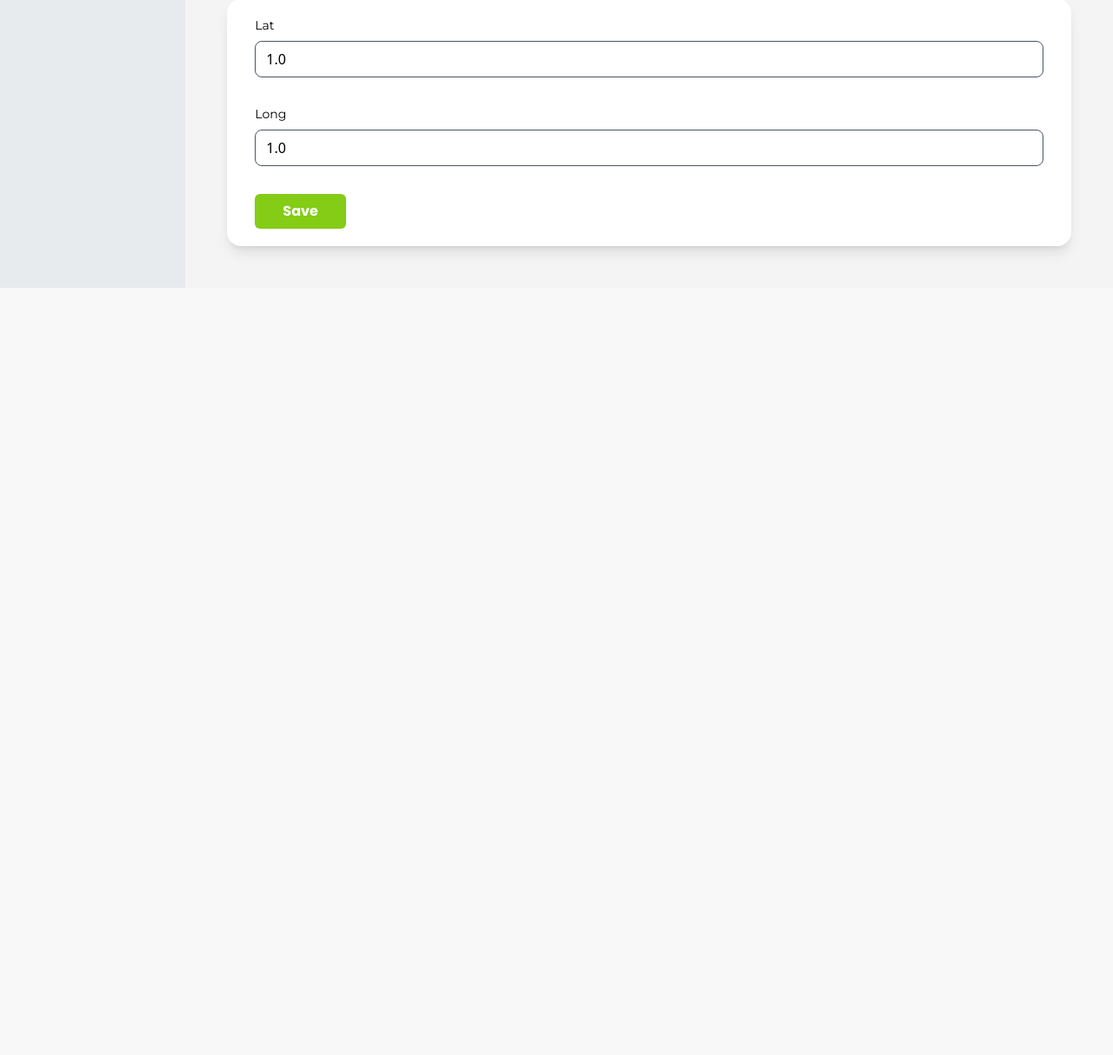
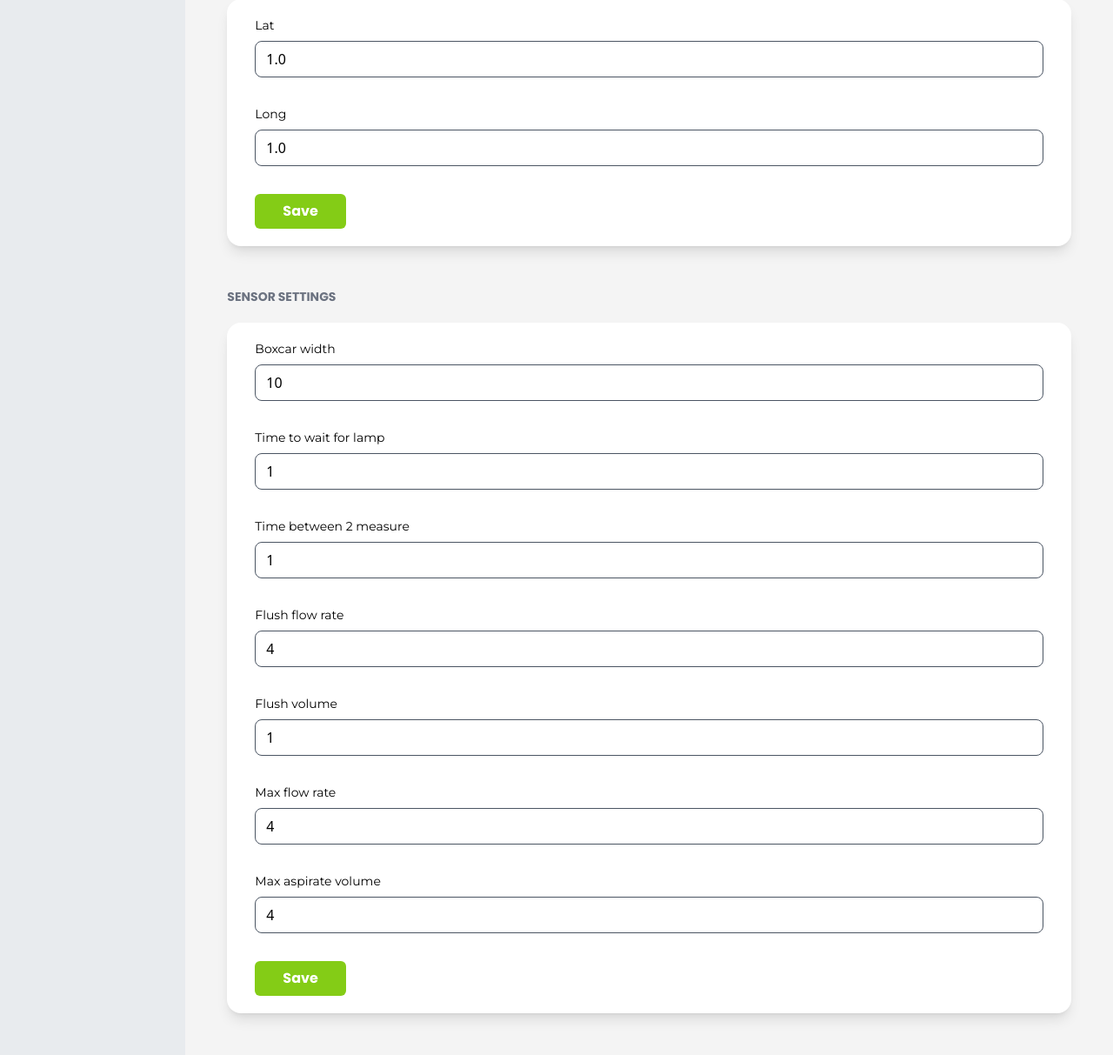
Before and after one commit to Warkild/pFIONA_ui, a Django app: page /sensors/1/settings/ in a window 1280 px wide. Shown: the part 883-2096 px from the top of the page at 87% size. Before the commit the page ends 1214 px from the top, so only its background shows below. Run offline with Django 5.2, Linux system fonts and the light colour scheme; a user stored in the database is signed in; tables that the repository leaves empty hold one stand-in row (values such as "Sample post"); some libraries are stand-ins or nearby versions.

Commit message:
Add sensor settings fields in settings

```diff
--- a/pFIONA_sensors/forms.py
+++ b/pFIONA_sensors/forms.py
@@ -24,3 +24,26 @@ class SensorLatLongForm(ModelForm):
     class Meta:
         model = Sensor
         fields = ['lat', 'long']
+
+
+class SensorSettingsForm(ModelForm):
+    class Meta:
+        model = Sensor
+        fields = [
+            'boxcar_width', 'time_to_wait_for_lamp', 'time_between_2_measure',
+            'flush_flow_rate', 'flush_volume', 'max_flow_rate', 'max_aspirate_volume'
+        ]
+
+    def clean(self):
+        cleaned_data = super().clean()
+        fields_to_check = [
+            'boxcar_width', 'time_to_wait_for_lamp', 'time_between_2_measure',
+            'flush_flow_rate', 'flush_volume', 'max_flow_rate', 'max_aspirate_volume'
+        ]
+
+        for field in fields_to_check:
+            value = cleaned_data.get(field)
+            if value is not None and value < 0:
+                self.add_error(field, 'This value must be positive or zero.')
+
+        return cleaned_data
--- a/pFIONA_sensors/templates/pFIONA_sensors/form/basic_form.html
+++ b/pFIONA_sensors/templates/pFIONA_sensors/form/basic_form.html
@@ -15,7 +15,6 @@
 {% for field in form.visible_fields %}
   <div class="form-group flex flex-col mb-8">
     <label for="{{ field.id_for_label }}" class="font-montserrat text-sm pb-2">{{ field.label }}</label>
-    {% if form.is_bound %}
     {% if field.errors %}
       {% render_field field class="form-control is-invalid border-red-700 rounded-lg" %}
       {% for error in field.errors %}
@@ -23,9 +22,6 @@
           {{ error }}
         </div>
       {% endfor %}
-      {% else %}
-        {% render_field field class="form-control is-valid border-gray-600 rounded-lg" %}
-      {% endif %}
     {% else %}
       {% render_field field class="form-control border-gray-600 rounded-lg" %}
     {% endif %}
--- a/pFIONA_sensors/templates/pFIONA_sensors/view/sensors_settings.html
+++ b/pFIONA_sensors/templates/pFIONA_sensors/view/sensors_settings.html
@@ -16,7 +16,7 @@
                 </div>
                 <div class="bg-white flex flex-col shadow-lg rounded-2xl py-5 px-8">
                     <label class="font-montserrat text-sm mb-2">IP Address</label>
-                    <input class="remove-arrow rounded-lg bg-gray-200 mb-2" readonly="" value="{{ sensor.ip_address }}"/>
+                    <input class="remove-arrow rounded-lg bg-gray-200 mb-2" readonly value="{{ sensor.ip_address }}"/>
                 </div>
             </div>
             <div class="pt-12">
@@ -43,6 +43,18 @@
                     </form>
                 </div>
             </div>
+            <div class="pt-12">
+                <div class="mb-5">
+                    <h2 class="font-poppins font-bold text-gray-500 text-sm">SENSOR SETTINGS</h2>
+                </div>
+                <div class="bg-white shadow-lg rounded-2xl py-5 px-8">
+                    <form method="post" id="sensor_settings">
+                        {% csrf_token %}
+                        {% include "pFIONA_sensors/form/basic_form.html" with form=sensor_settings_form %}
+                        <button type="submit" class="bg-lime-500 text-white font-poppins px-8 py-2 rounded-md hover:bg-lime-300 font-bold" name="submit_sensor_settings">Save</button>
+                    </form>
+                </div>
+            </div>
         </div>
     </div>
 </body>
--- a/pFIONA_sensors/views.py
+++ b/pFIONA_sensors/views.py
@@ -14,7 +14,7 @@ from rest_framework_simplejwt.tokens import RefreshToken
 
 from pFIONA_auth.serializers import CustomTokenObtainPairSerializer
 from pFIONA_sensors.models import Sensor, Reagent, Step, Reaction, Spectrum
-from .forms import SensorForm, SensorNameAndNotesForm, ReagentEditForm, SensorLatLongForm
+from .forms import SensorForm, SensorNameAndNotesForm, ReagentEditForm, SensorLatLongForm, SensorSettingsForm
 
 
 @login_required()
@@ -217,26 +217,39 @@ def sensors_settings(request, sensor_id):
     sensor = get_object_or_404(Sensor, pk=sensor_id)
     name_notes_form = SensorNameAndNotesForm(request.POST or None, instance=sensor, prefix='name_notes')
     lat_long_form = SensorLatLongForm(request.POST or None, instance=sensor, prefix='lat_long')
+    sensor_settings_form = SensorSettingsForm(request.POST or None, instance=sensor, prefix='settings')
 
     if request.method == 'POST':
-        print("********************")
-        print(f"{request.method}")
-        print(f"{request.POST}")
         if 'submit_name_notes' in request.POST:
             name_notes_form = SensorNameAndNotesForm(request.POST, instance=sensor, prefix='name_notes')
             if name_notes_form.is_valid():
                 name_notes_form.save()
                 return redirect('sensors_settings', sensor_id=sensor_id)
-        if 'submit_lat_long' in request.POST:
+            # Reinitialize other forms to preserve the existing values
+            lat_long_form = SensorLatLongForm(None, instance=sensor, prefix='lat_long')
+            sensor_settings_form = SensorSettingsForm(None, instance=sensor, prefix='settings')
+        elif 'submit_lat_long' in request.POST:
             lat_long_form = SensorLatLongForm(request.POST, instance=sensor, prefix='lat_long')
-            print(lat_long_form.is_valid())
             if lat_long_form.is_valid():
                 lat_long_form.save()
                 return redirect('sensors_settings', sensor_id=sensor_id)
+            # Reinitialize other forms to preserve the existing values
+            name_notes_form = SensorNameAndNotesForm(None, instance=sensor, prefix='name_notes')
+            sensor_settings_form = SensorSettingsForm(None, instance=sensor, prefix='settings')
+        elif 'submit_sensor_settings' in request.POST:
+            sensor_settings_form = SensorSettingsForm(request.POST, instance=sensor, prefix='settings')
+            if sensor_settings_form.is_valid():
+                sensor_settings_form.save()
+                return redirect('sensors_settings', sensor_id=sensor_id)
+            # Reinitialize other forms to preserve the existing values
+            name_notes_form = SensorNameAndNotesForm(None, instance=sensor, prefix='name_notes')
+            lat_long_form = SensorLatLongForm(None, instance=sensor, prefix='lat_long')
 
     return render(request, 'pFIONA_sensors/view/sensors_settings.html',
                   {'id': sensor_id, 'name_notes_form': name_notes_form, 'sensor': sensor,
-                   'lat_long_form': lat_long_form})
+                   'lat_long_form': lat_long_form, 'sensor_settings_form': sensor_settings_form})
+
+
 
 
 @login_required()
```
Lines whose indentation alone changed are shown as unchanged.
